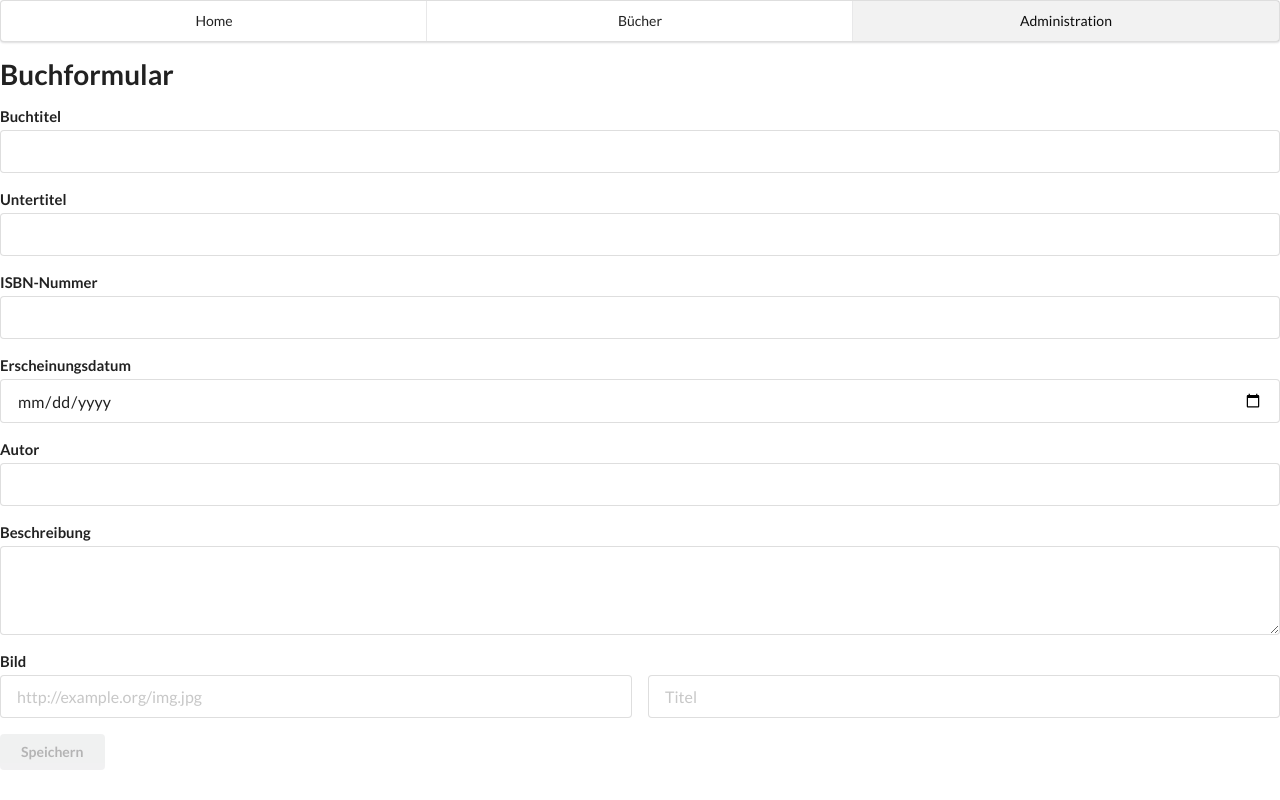
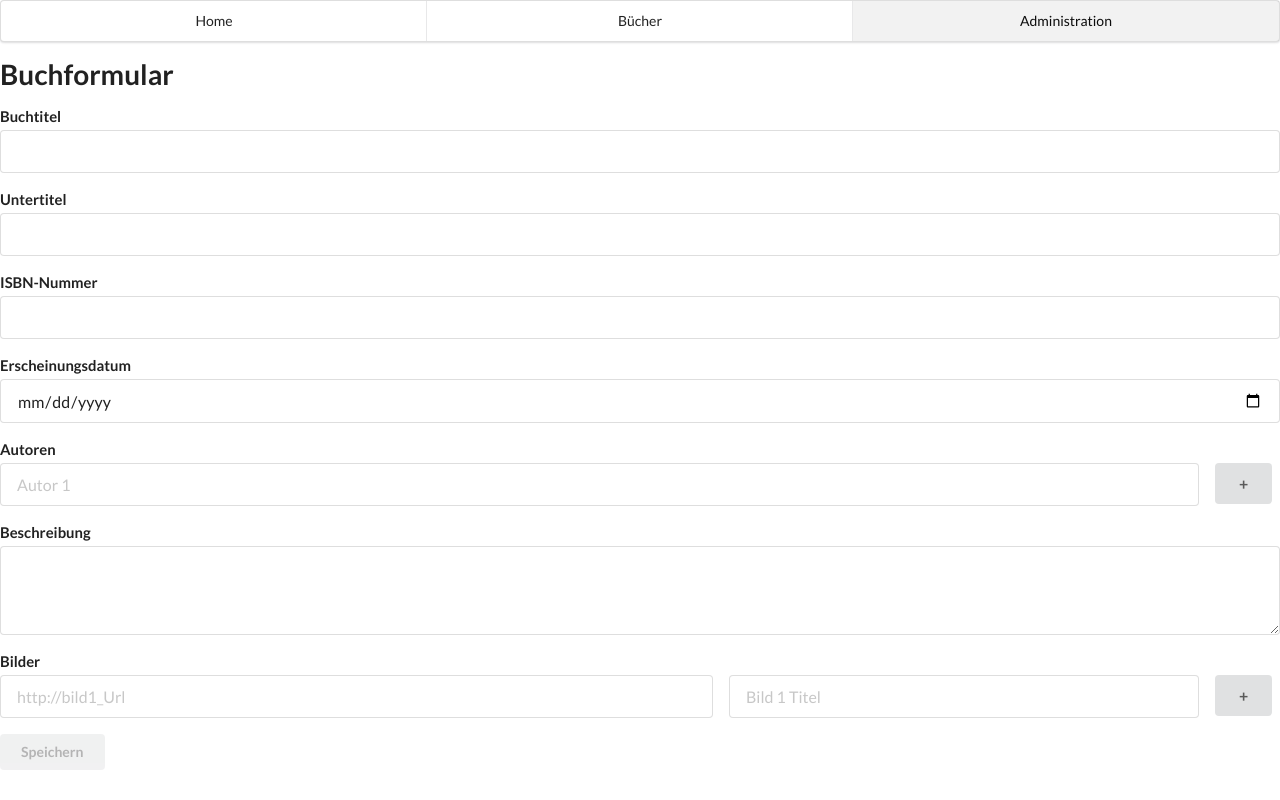
Before and after one commit to koljakutschera/angular-8-training, an Angular app: page /admin in a window 1280 px wide. Built offline with nearby package versions, Linux system fonts and the light colour scheme; what angular-date-value-accessor would draw is missing.

Commit message:
feature: reactive-forms

```diff
--- a/src/app/app-routing.module.ts
+++ b/src/app/app-routing.module.ts
@@ -27,6 +27,10 @@ export const routes: Routes = [
   {
     path: "admin",
     component: BookFormComponent
+  },
+  {
+    path: "admin/:isbn",
+    component: BookFormComponent
   }
 ];
 
--- a/src/app/app.module.ts
+++ b/src/app/app.module.ts
@@ -1,7 +1,7 @@
 import { BrowserModule } from "@angular/platform-browser";
 import { NgModule } from "@angular/core";
 import { HttpClientModule } from "@angular/common/http";
-import { FormsModule } from "@angular/forms";
+import { ReactiveFormsModule } from "@angular/forms";
 
 import { DateValueAccessorModule } from "angular-date-value-accessor";
 
@@ -29,7 +29,7 @@ import { BookFormComponent } from "./book-form/book-form.component";
     BrowserModule,
     AppRoutingModule,
     HttpClientModule,
-    FormsModule,
+    ReactiveFormsModule,
     DateValueAccessorModule
   ],
   providers: [BookStoreService],
--- a/src/app/book-details/book-details.component.html
+++ b/src/app/book-details/book-details.component.html
@@ -46,4 +46,12 @@
       <i class="remove icon"></i> Buch löschen
     </button>
   </div>
+  <div>
+    <a
+      class="ui tiny yellow labeled icon button"
+      [routerLink]="['../../admin', book?.isbn]"
+    >
+      <i class="write icon"></i> Buch bearbeiten
+    </a>
+  </div>
 </div>
--- a/src/app/book-form/book-form.component.html
+++ b/src/app/book-form/book-form.component.html
@@ -1,80 +1,89 @@
 <h1>Buchformular</h1>
-<form class="ui large form" #myForm="ngForm" (ngSubmit)="submitForm()">
+
+<form class="ui large form" [formGroup]="myForm" (ngSubmit)="submitForm()">
   <div class="field">
     <label>Buchtitel</label>
-    <input name="title" [(ngModel)]="book.title" required />
+    <input formControlName="title" />
     <div *ngIf="errors.title" class="ui negative message">
       {{ errors.title }}
     </div>
   </div>
   <div class="field">
     <label>Untertitel</label>
-    <input name="subtitle" [(ngModel)]="book.subtitle" required />
-    <div *ngIf="errors.subtitle" class="ui negative message">
-      {{ errors.subtitle }}
-    </div>
+    <input formControlName="subtitle" />
   </div>
-  <div class="field">
+  <div class="field" [class.disabled]="isUpdatingBook">
     <label>ISBN-Nummer</label>
-    <input
-      name="isbn"
-      [(ngModel)]="book.isbn"
-      required
-      minlength="10"
-      maxlength="13"
-    />
+    <input formControlName="isbn" />
     <div *ngIf="errors.isbn" class="ui negative message">
       {{ errors.isbn }}
     </div>
   </div>
   <div class="field">
     <label>Erscheinungsdatum</label>
-    <input
-      name="published"
-      type="date"
-      useValueAsDate
-      [(ngModel)]="book.published"
-      required
-    />
+    <input type="date" useValueAsDate formControlName="published" />
+
     <div *ngIf="errors.published" class="ui negative message">
       {{ errors.published }}
     </div>
   </div>
+
   <div class="field">
-    <label>Autor</label>
-    <input name="authors" [(ngModel)]="book.authors[0]" required />
+    <label>Autoren</label>
+
+    <div class="fields" formArrayName="authors">
+      <div
+        class="fifteen wide field"
+        *ngFor="let control of authors.controls; index as i"
+      >
+        <input [formControlName]="i" placeholder="Autor {{ i + 1 }}" />
+      </div>
+
+      <div class="one wide field">
+        <button
+          (click)="addAuthorControl()"
+          class="ui large button"
+          type="button"
+        >
+          +
+        </button>
+      </div>
+    </div>
     <div *ngIf="errors.authors" class="ui negative message">
       {{ errors.authors }}
     </div>
   </div>
   <div class="field">
     <label>Beschreibung</label>
-    <textarea
-      name="description"
-      [(ngModel)]="book.description"
-      required
-      rows="3"
-    ></textarea>
-    <div *ngIf="errors.description" class="ui negative message">
-      {{ errors.description }}
-    </div>
+    <textarea formControlName="description" rows="3"></textarea>
   </div>
   <div class="field">
-    <label>Bild</label>
-    <div class="two fields" ngModelGroup="thumbnail">
-      <div class="field">
-        <input
-          name="url"
-          [(ngModel)]="book.thumbnails[0].url"
-          placeholder="http://example.org/img.jpg"
-        />
-      </div>
-      <div class="field">
-        <input
-          name="title"
-          [(ngModel)]="book.thumbnails[0].title"
-          placeholder="Titel"
-        />
+    <label>Bilder</label>
+    <div formArrayName="thumbnails">
+      <div
+        class="fields"
+        *ngFor="let control of thumbnails.controls; index as i; last as l"
+        [formGroupName]="i"
+      >
+        <div class="nine wide field">
+          <input
+            formControlName="url"
+            placeholder="http://bild{{ i + 1 }}_Url"
+          />
+        </div>
+        <div class="six wide field">
+          <input formControlName="title" placeholder="Bild {{ i + 1 }} Titel" />
+        </div>
+
+        <div class="one wide field" *ngIf="l">
+          <button
+            (click)="addThumbnailControl()"
+            class="ui large button"
+            type="button"
+          >
+            +
+          </button>
+        </div>
       </div>
     </div>
   </div>
--- a/src/app/book-form/book-form.component.ts
+++ b/src/app/book-form/book-form.component.ts
@@ -1,7 +1,8 @@
 import { Component, OnInit, ViewChild } from "@angular/core";
-import { NgForm } from "@angular/forms";
+import { FormBuilder, FormGroup, FormArray, Validators } from "@angular/forms";
+import { ActivatedRoute, Router } from "@angular/router";
 
-import { Book } from "../shared/book";
+import { Book, Thumbnail } from "../shared/book";
 import { BookFactory } from "../shared/book-factory";
 import { BookStoreService } from "../shared/book-store.service";
 import { BookFormErrorMessages } from "./book-form-error-messages";
@@ -12,19 +13,87 @@ import { BookFormErrorMessages } from "./book-form-error-messages";
   styles: []
 })
 export class BookFormComponent implements OnInit {
-  @ViewChild("myForm", { static: true }) myForm: NgForm;
   book = BookFactory.empty();
-  errors: any = {};
-  constructor(private bs: BookStoreService) {}
+  errors: { [key: string]: string } = {};
+  isUpdatingBook = false;
+  myForm: FormGroup;
+  authors: FormArray;
+  thumbnails: FormArray;
+  constructor(
+    private bs: BookStoreService,
+    private fb: FormBuilder,
+    private route: ActivatedRoute,
+    private router: Router
+  ) {}
 
   ngOnInit() {
-    this.myForm.statusChanges.subscribe(() => this.updateErrorMessages());
+    const isbn = this.route.snapshot.params.isbn;
+    if (isbn) {
+      this.isUpdatingBook = true;
+      this.bs.getSingle(isbn).subscribe(book => {
+        this.book = book;
+        this.initBook();
+      });
+    }
+    this.initBook();
+  }
+
+  initBook() {
+    this.buildAuthorsArray();
+    this.buildThumbnailsArray();
+    this.myForm = this.fb.group({
+      title: [this.book.title, Validators.required],
+      subtitle: this.book.subtitle,
+      isbn: [
+        this.book.isbn,
+        [
+          Validators.required,
+          Validators.minLength(10),
+          Validators.maxLength(13)
+        ]
+      ],
+      description: this.book.description,
+      authors: this.authors,
+      thumbnails: this.thumbnails,
+      published: this.book.published
+    });
+    this.myForm.statusChanges.subscribe(() => {
+      this.updateErrorMessages();
+    });
+  }
+
+  buildAuthorsArray() {
+    this.authors = this.fb.array(this.book.authors, Validators.required);
+  }
+
+  buildThumbnailsArray() {
+    this.thumbnails = this.fb.array(
+      this.book.thumbnails.map(t =>
+        this.fb.group({
+          url: this.fb.control(t.url),
+          title: this.fb.control(t.title)
+        })
+      )
+    );
+  }
+
+  addAuthorControl() {
+    this.authors.push(this.fb.control(null));
+  }
+
+  addThumbnailControl() {
+    this.thumbnails.push(
+      this.fb.group({
+        url: null,
+        title: null
+      })
+    );
   }
 
   updateErrorMessages() {
     this.errors = {};
     for (const message of BookFormErrorMessages) {
-      const control = this.myForm.form.get(message.forControl);
+      const control = this.myForm.get(message.forControl);
       if (
         control &&
         control.dirty &&
@@ -38,6 +107,28 @@ export class BookFormComponent implements OnInit {
   }
 
   submitForm() {
+    console.log("Before", this.myForm.value);
+    this.myForm.value.authors = this.myForm.value.authors.filter(
+      author => author
+    );
+    this.myForm.value.thumbnails = this.myForm.value.thumbnails.filter(
+      thumbnail => thumbnail.url
+    );
+    console.log("After", this.myForm.value);
+    const book: Book = BookFactory.fromObject(this.myForm.value);
+    if (this.isUpdatingBook) {
+      this.bs.update(book).subscribe(res => {
+        this.router.navigate(["../../books", book.isbn], {
+          relativeTo: this.route
+        });
+      });
+    } else {
+      this.bs.create(book).subscribe(res => {
+        this.book = BookFactory.empty();
+        this.myForm.reset(BookFactory.empty());
+      });
+    }
+    /*
     this.book.authors = this.myForm.value.authors.split(",");
     this.book.thumbnails = [this.myForm.value.thumbnail];
     const book = BookFactory.fromObject(this.book);
@@ -45,5 +136,6 @@ export class BookFormComponent implements OnInit {
       this.book = BookFactory.empty();
       this.myForm.reset(BookFactory.empty());
     });
+    */
   }
 }
```
